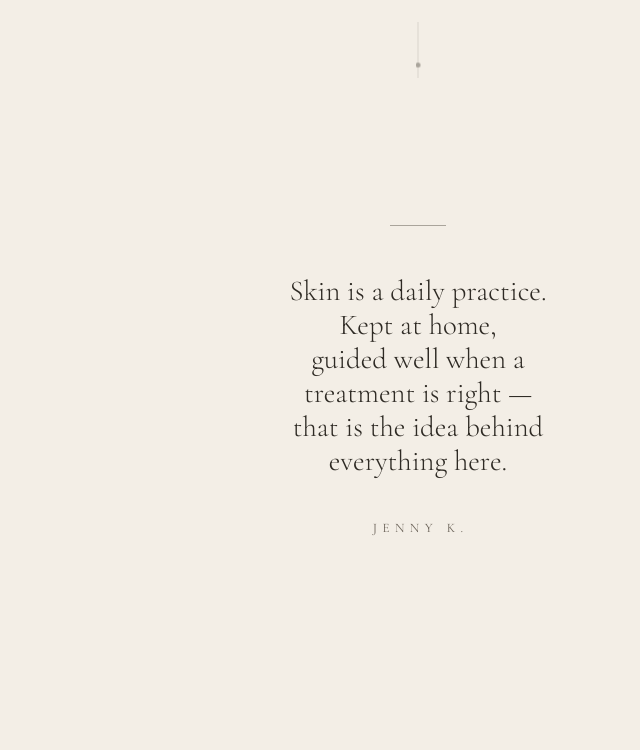
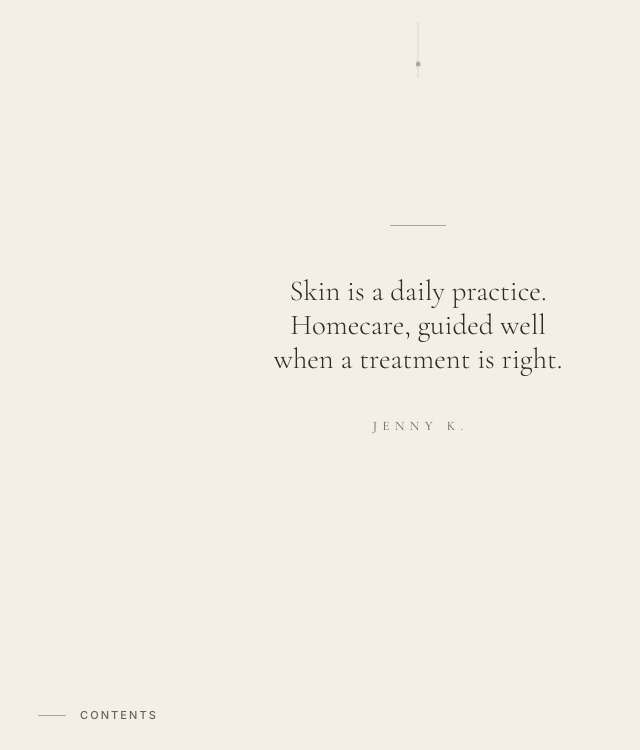
Before and after one commit to kyungleekim92-cmd/jenny-kim-beauty, a Next.js app: page / in a window 1280 px wide. Shown: the part 700-1450 px from the top of the page, without its empty margins (222-862 px from the left). Built offline with nearby package versions, Linux system fonts and the light colour scheme.

Commit message:
Home statement: tighten EN quote to Homecare line

```diff
--- a/components/views/HomeView.tsx
+++ b/components/views/HomeView.tsx
@@ -33,11 +33,7 @@ export default function HomeView({ lang }: { lang: Lang }) {
             <>
               Skin is a daily practice.
               <br />
-              Kept at home,
-              <br />
-              guided well when a treatment is right —
-              <br />
-              that is the idea behind everything here.
+              Homecare, guided well when a treatment is right.
             </>
           )}
         </Statement>
```
